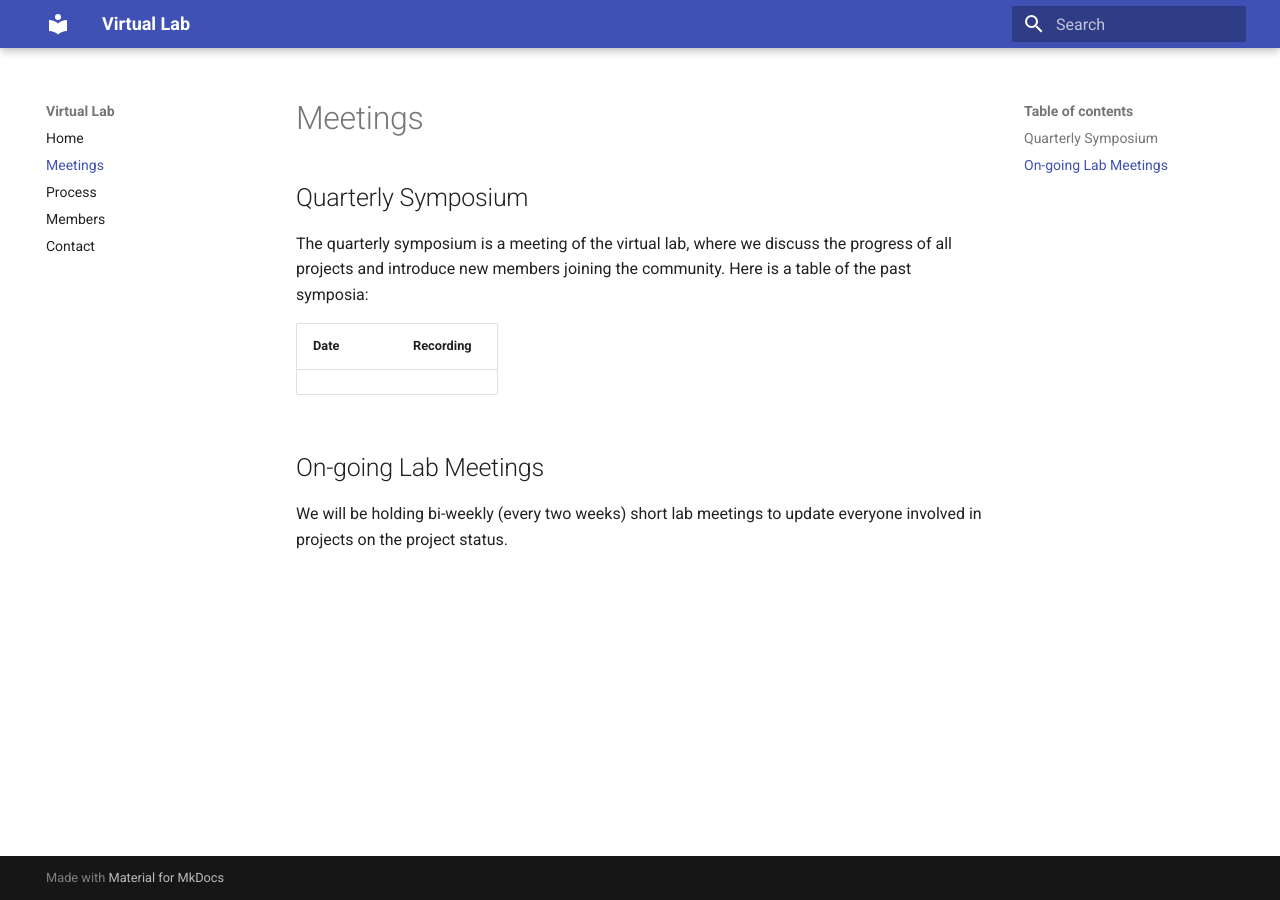
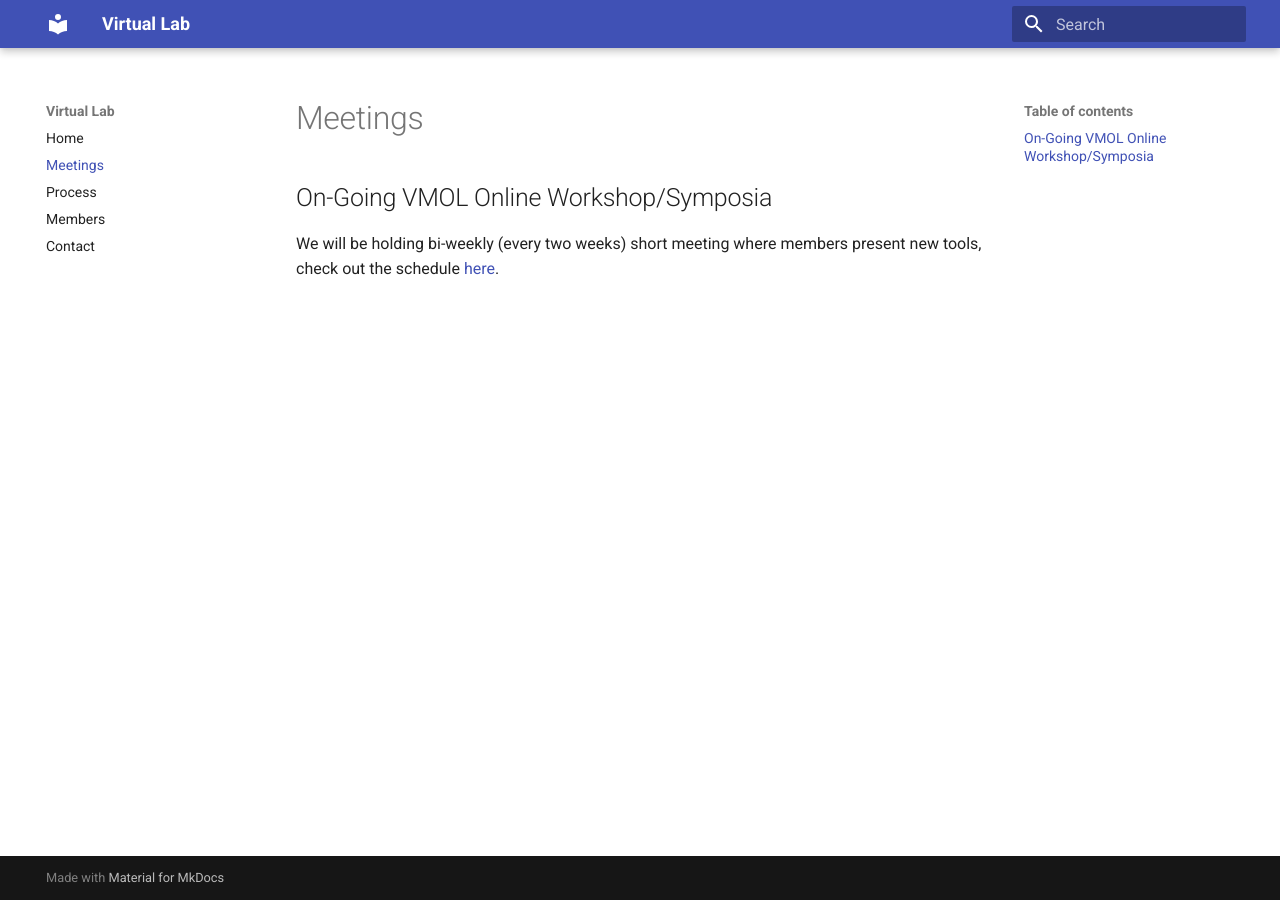
Before and after one commit to Wang-Bioinformatics-Lab/VirtualLab_Website, an MkDocs documentation site: the page built from docs/meetings.md, in a window 1280 px wide. Built offline with MkDocs 1.6.1 and Material for MkDocs 9.7.7, drawn with Linux system fonts in a browser that asks for light colours.

Commit message:
updating

```diff
--- a/docs/meetings.md
+++ b/docs/meetings.md
@@ -1,11 +1,5 @@
-## Quarterly Symposium
-
-The quarterly symposium is a meeting of the virtual lab, where we discuss the progress of all projects and introduce new members joining the community. Here is a table of the past symposia:
-
-| Date | Recording |
-| ---- | --------- |
 
 
-## On-going Lab Meetings
+## On-Going VMOL Online Workshop/Symposia
 
-We will be holding bi-weekly (every two weeks) short lab meetings to update everyone involved in projects on the project status.
+We will be holding bi-weekly (every two weeks) short meeting where members present new tools, check out the schedule [here](https://docs.google.com/document/d/1ZIsOKB6BivM9GOQuQvfWoiuVJWYefuAz0y0iTi_u_uk/edit).
```
